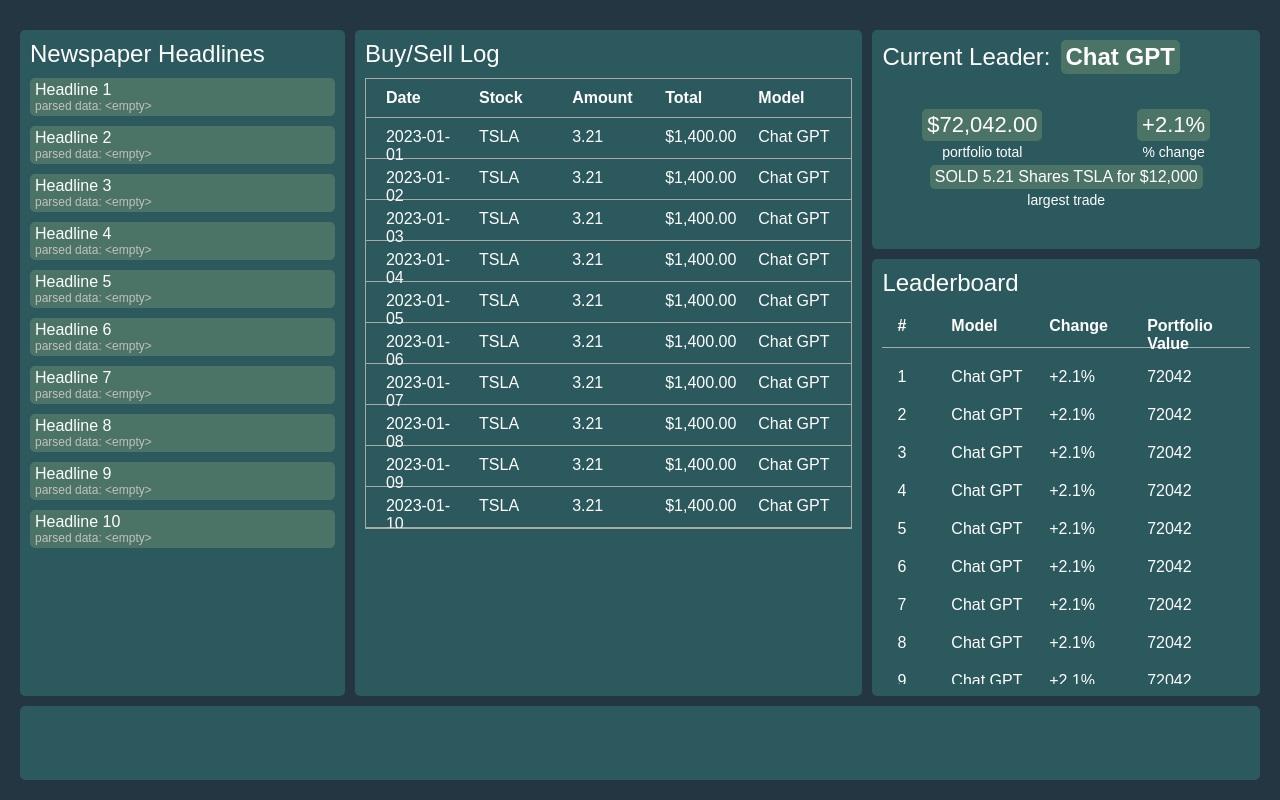
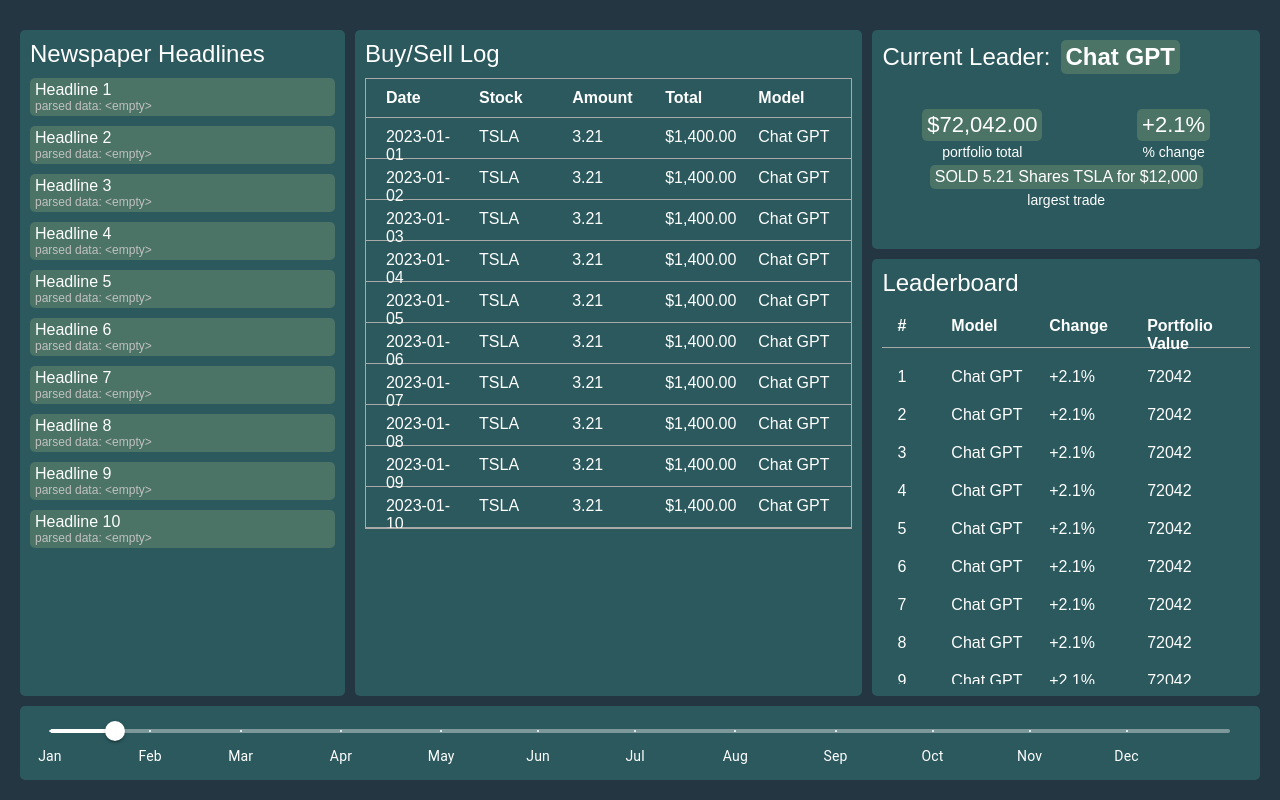
Before and after one commit to vkethana/calhacks-24, a React (Create React App) app in the folder frontend/: page / in a window 1280 px wide. Built offline with nearby package versions, Linux system fonts and the light colour scheme; a web font is replaced by a local one.

Commit message:
feat: updated timeline labels

```diff
--- a/frontend/package.json
+++ b/frontend/package.json
@@ -3,6 +3,9 @@
   "version": "0.1.0",
   "private": true,
   "dependencies": {
+    "@emotion/react": "^11.13.3",
+    "@emotion/styled": "^11.13.0",
+    "@mui/material": "^6.1.4",
     "@testing-library/jest-dom": "^5.17.0",
     "@testing-library/react": "^13.4.0",
     "@testing-library/user-event": "^13.5.0",
--- a/frontend/src/styles/general.scss
+++ b/frontend/src/styles/general.scss
@@ -246,4 +246,14 @@
   border-radius: 5px;
   display: flex;
   background-color: $primary;
+  padding: 10px 10px 0;
+
+  & .timeline-component {
+    color: $text;
+    margin: 0 20px;
+
+    & .MuiSlider-markLabel {
+      color: $text !important;
+    }
+  }
 }
--- a/frontend/src/timeline.tsx
+++ b/frontend/src/timeline.tsx
@@ -1,7 +1,83 @@
 import React, { useState } from "react";
+import Slider from "@mui/material/Slider";
+
+const marks = [
+  {
+    value: 0,
+    label: "Jan",
+  },
+  {
+    value: 31,
+    label: "Feb",
+  },
+  {
+    value: 59,
+    label: "Mar",
+  },
+  {
+    value: 90,
+    label: "Apr",
+  },
+  {
+    value: 121,
+    label: "May",
+  },
+  {
+    value: 151,
+    label: "Jun",
+  },
+  {
+    value: 181,
+    label: "Jul",
+  },
+  {
+    value: 212,
+    label: "Aug",
+  },
+  {
+    value: 243,
+    label: "Sep",
+  },
+  {
+    value: 273,
+    label: "Oct",
+  },
+  {
+    value: 303,
+    label: "Nov",
+  },
+  {
+    value: 333,
+    label: "Dec",
+  },
+];
+
+function valuetext(value: number) {
+  return `Day: ${value}`;
+}
 
 const Timeline = () => {
-  return <div className="timeline-parent"></div>;
+  const [value, setValue] = useState<number[]>([0, 365]); // Initial range values
+
+  const handleChange = (event: Event, newValue: number | number[]) => {
+    setValue(newValue as number[]);
+  };
+
+  return (
+    <div className="timeline-parent">
+      <Slider
+        className="timeline-component"
+        aria-label="Custom marks"
+        defaultValue={20}
+        step={1}
+        min={0}
+        max={365}
+        getAriaValueText={valuetext}
+        valueLabelDisplay="auto"
+        marks={marks}
+      />
+    </div>
+  );
 };
 
 export default Timeline;
```
Also changed, not shown: 1 other file (tests, documents, lock files or other folders).
